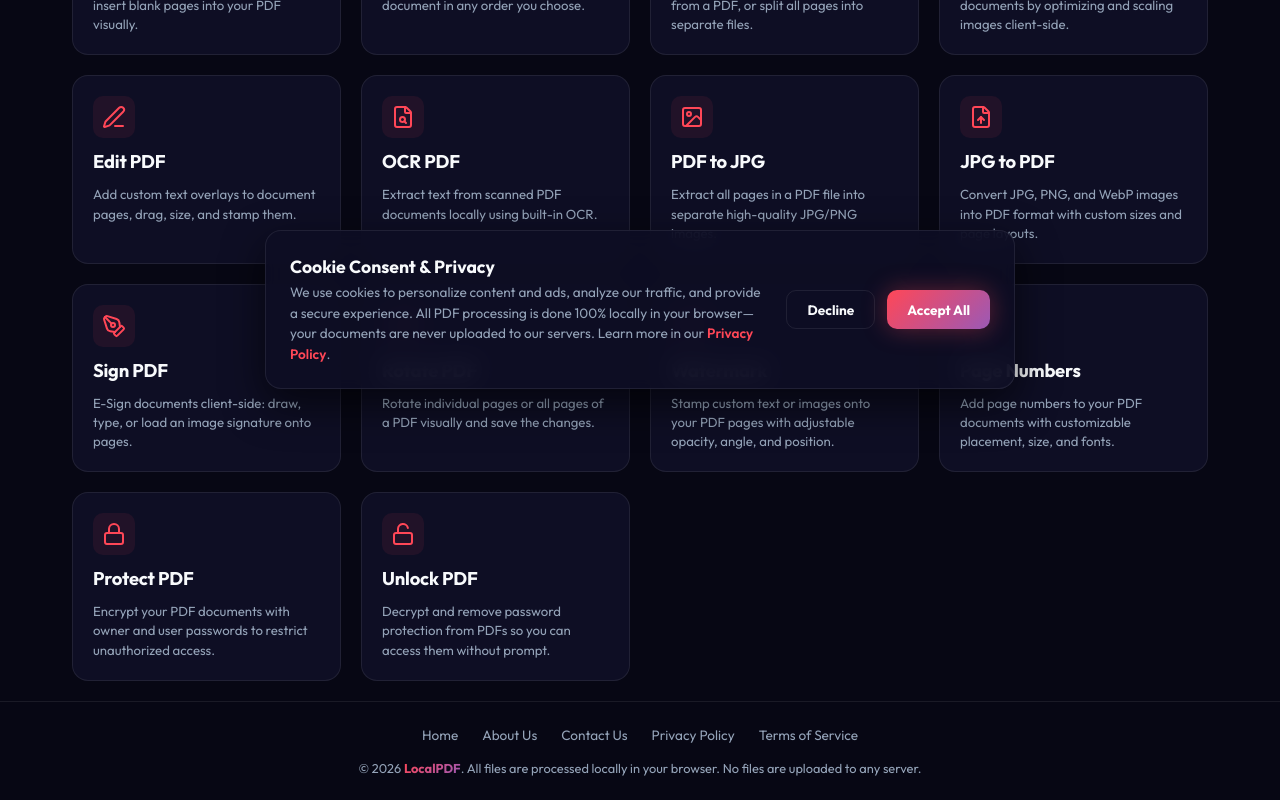
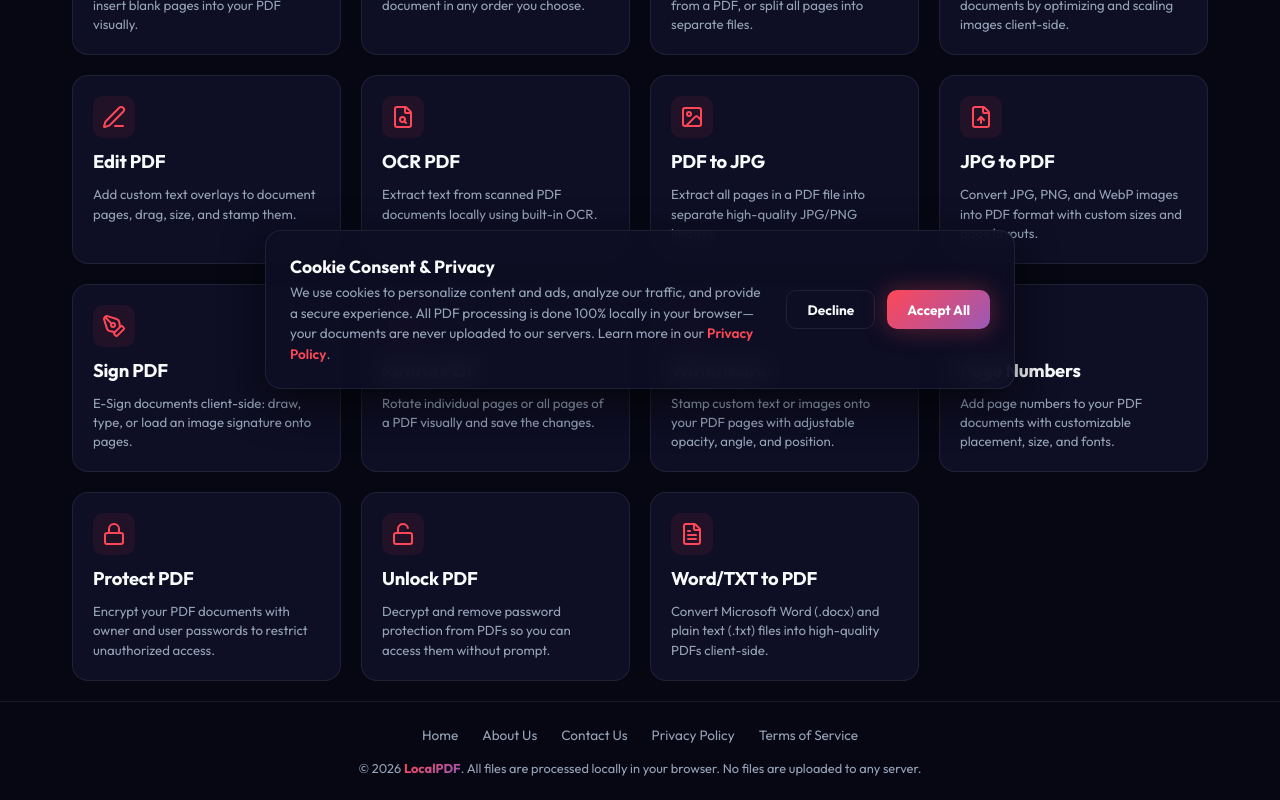
Before and after one commit to Tuyishimire-lab/Localpdf, a Next.js app: page / in a window 1280 px wide. Shown: the part 387-1187 px from the top of the page. Built offline with nearby package versions, Linux system fonts and the light colour scheme.

Commit message:
Add homepage navigation card, route pages, and package configurations for Word to PDF tool

```diff
--- a/package.json
+++ b/package.json
@@ -11,8 +11,10 @@
   "dependencies": {
     "@vercel/analytics": "^2.0.1",
     "fabric": "^5.3.0",
+    "html2pdf.js": "^0.14.0",
     "jszip": "^3.10.1",
     "lucide-react": "^1.25.0",
+    "mammoth": "^1.12.0",
     "next": "16.2.10",
     "pdf-lib": "^1.17.1",
     "pdfjs-dist": "^6.1.200",
--- a/src/app/page.js
+++ b/src/app/page.js
@@ -19,7 +19,8 @@ import {
   PenTool,
   Upload,
   FileSearch,
-  Edit3
+  Edit3,
+  FileText
 } from 'lucide-react';
 
 const tools = [
@@ -120,6 +121,13 @@ const tools = [
     description: 'Decrypt and remove password protection from PDFs so you can access them without prompt.',
     icon: Unlock,
     href: '/tools/unlock',
+  },
+  {
+    id: 'word-to-pdf',
+    title: 'Word/TXT to PDF',
+    description: 'Convert Microsoft Word (.docx) and plain text (.txt) files into high-quality PDFs client-side.',
+    icon: FileText,
+    href: '/tools/word-to-pdf',
   },
 ];
 
```
Also changed, not shown: src/app/tools/word-to-pdf/ClientPage.js (added, +16 -0 lines), src/app/tools/word-to-pdf/page.js (added, +10 -0 lines), 1 other file (tests, documents, lock files or other folders).
